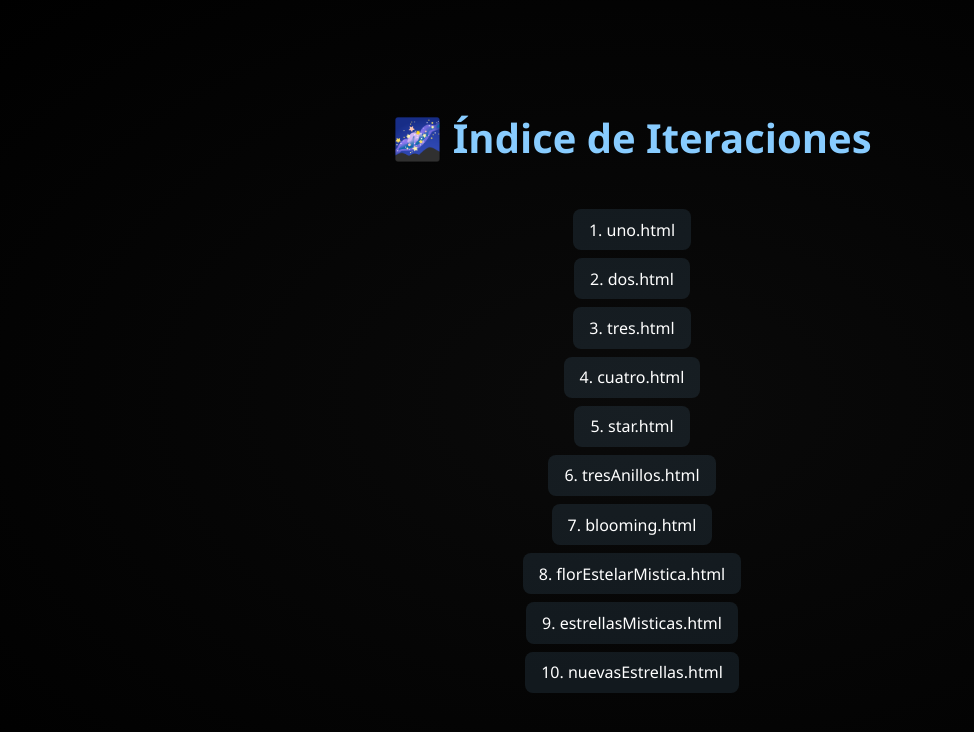
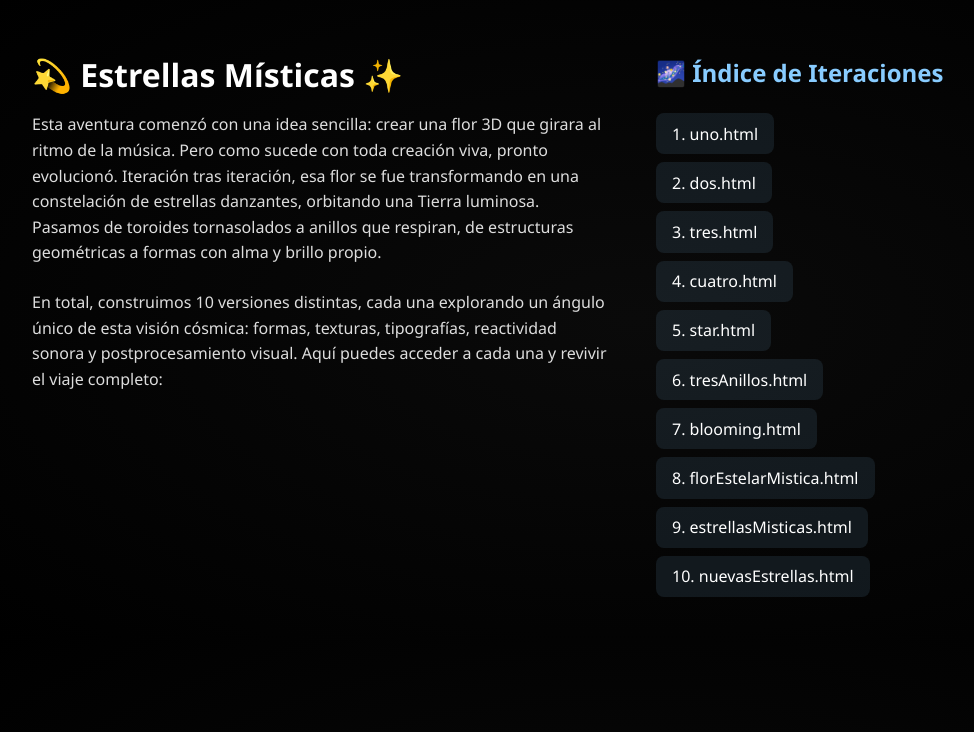
Before and after one commit to danyparc/estrellasMisticas, a plain HTML site: page index.html in a window 1280 px wide. Shown: the whole page, without its empty margins (8-982 px from the left). Drawn offline with Linux system fonts and the light colour scheme.

Commit message:
styles updated for mobile

```diff
--- a/index.html
+++ b/index.html
@@ -3,28 +3,43 @@
 <head>
   <meta charset="UTF-8">
   <title>Flor Estelar Mística - Índice de Iteraciones</title>
+  <meta name="viewport" content="width=device-width, initial-scale=1.0">
   <style>
     body {
       background: radial-gradient(#0a0a0a, #000000);
       color: #ffffff;
       font-family: 'Segoe UI', sans-serif;
+      margin: 0;
+      padding: 0;
+    }
+    .container {
       display: flex;
       flex-direction: column;
-      align-items: center;
-      justify-content: center;
-      height: 100vh;
-      margin: 0;
+      padding: 2em 1em;
     }
-    h1 {
-      font-size: 2.5em;
+    .left h1 {
+      font-size: 2em;
+      color: #ffffff;
       margin-bottom: 0.5em;
       text-align: center;
+    }
+    .right h2 {
+      font-size: 1.5em;
       color: #88ccff;
+      margin: 1em 0;
+      text-align: center;
+    }
+    p {
+      font-size: 1em;
+      line-height: 1.6em;
+      text-align: center;
+      color: #dddddd;
+      margin-bottom: 1.5em;
     }
     ul {
       list-style: none;
       padding: 0;
-      max-width: 400px;
+      margin: 0 auto;
       text-align: center;
     }
     li {
@@ -42,10 +57,41 @@
     a:hover {
       background: rgba(136, 204, 255, 0.3);
     }
+
+    @media (min-width: 768px) {
+      .container {
+        flex-direction: row;
+        align-items: flex-start;
+        justify-content: space-between;
+        max-width: 1200px;
+        margin: 0 auto;
+        gap: 3em;
+      }
+      .left, .right {
+        flex: 1;
+      }
+      .left h1, .right h2 {
+        text-align: left;
+      }
+      p, ul {
+        text-align: left;
+      }
+    }
   </style>
 </head>
 <body>
-  <h1>🌌 Índice de Iteraciones</h1>
+  <div class="container">
+    <div class="left">
+      <h1>💫 Estrellas Místicas ✨</h1>
+      <p>
+        Esta aventura comenzó con una idea sencilla: crear una flor 3D que girara al ritmo de la música. Pero como sucede con toda creación viva, pronto evolucionó. Iteración tras iteración, esa flor se fue transformando en una constelación de estrellas danzantes, orbitando una Tierra luminosa. Pasamos de toroides tornasolados a anillos que respiran, de estructuras geométricas a formas con alma y brillo propio.
+      </p>
+      <p>
+        En total, construimos 10 versiones distintas, cada una explorando un ángulo único de esta visión cósmica: formas, texturas, tipografías, reactividad sonora y postprocesamiento visual. Aquí puedes acceder a cada una y revivir el viaje completo:
+      </p>
+    </div>
+    <div class="right">
+      <h2>🌌 Índice de Iteraciones</h2>
       <ul>
         <li><a href="uno.html">1. uno.html</a></li>
         <li><a href="dos.html">2. dos.html</a></li>
@@ -58,5 +104,7 @@
         <li><a href="estrellasMisticas.html">9. estrellasMisticas.html</a></li>
         <li><a href="nuevasEstrellas.html">10. nuevasEstrellas.html</a></li>
       </ul>
+    </div>
+  </div>
 </body>
 </html>
```
Lines whose indentation alone changed are shown as unchanged.
